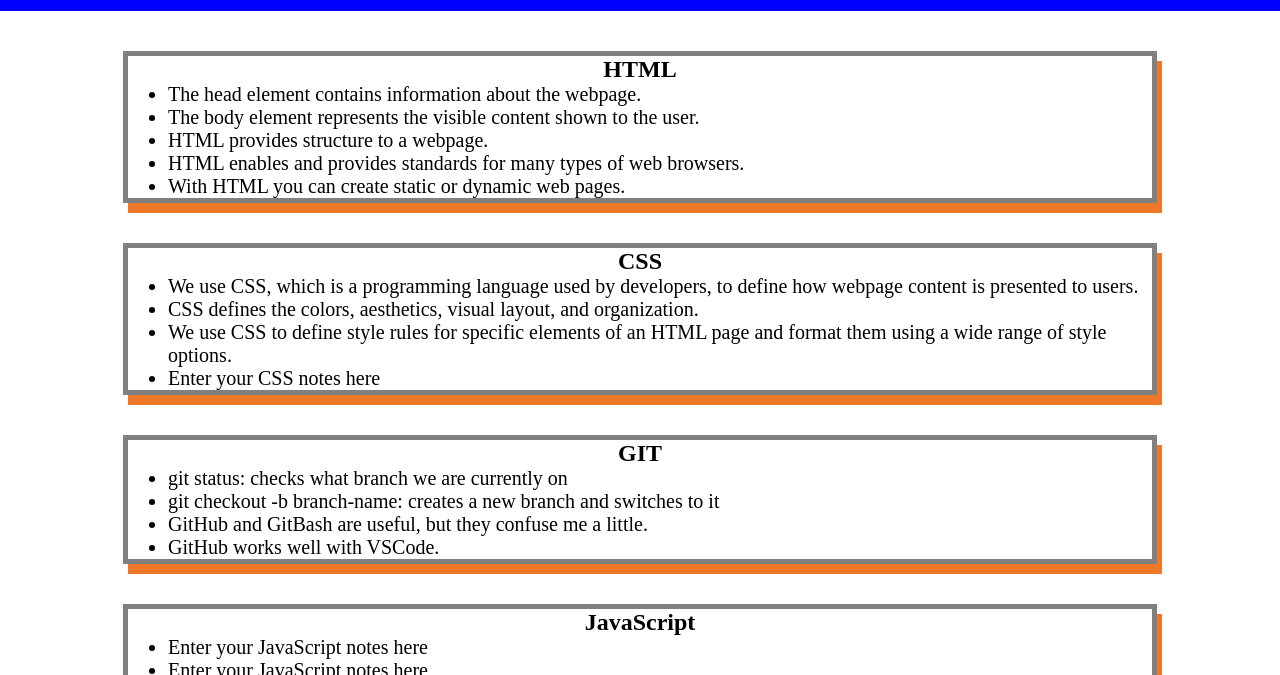
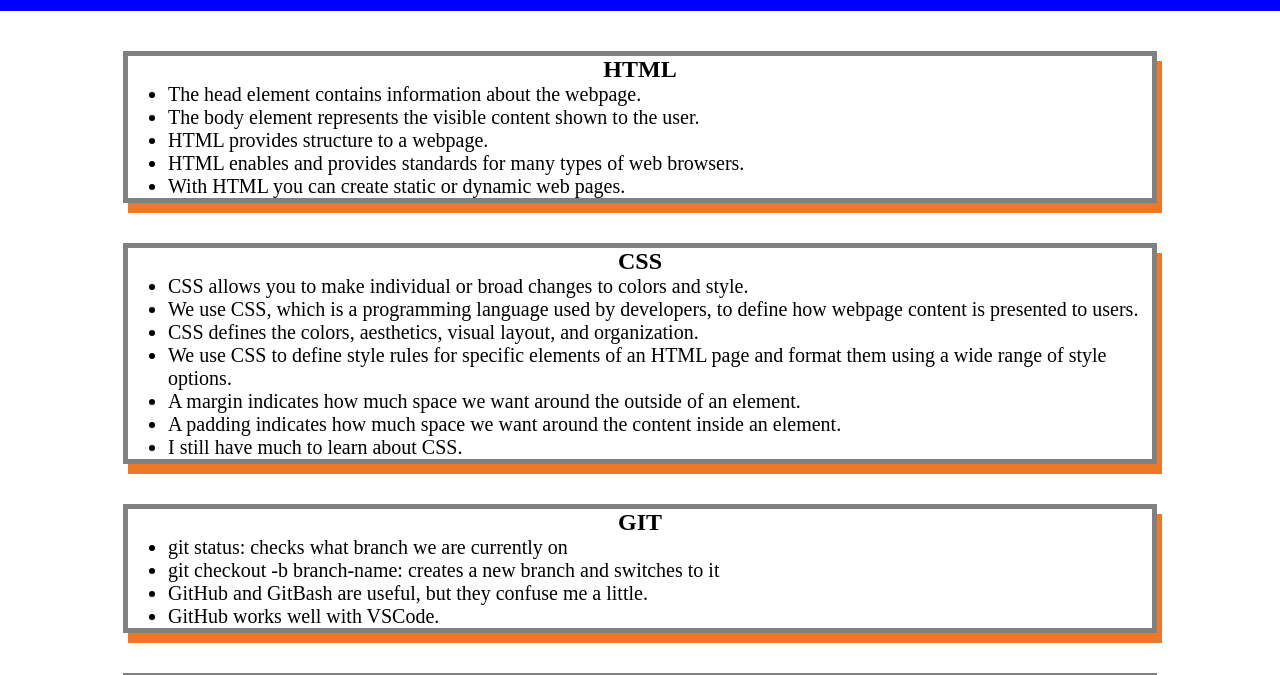
Before and after one commit to tuffythejeep/prework-study-guide, a plain HTML site: page index.html in a window 1280 px wide. Shown: the part 109-784 px from the top of the page. Drawn offline with Linux system fonts and the light colour scheme.

Commit message:
added comments to CSS section

```diff
--- a/index.html
+++ b/index.html
@@ -27,10 +27,13 @@
       <section class="card" id="css-section">
         <h2>CSS</h2>
         <ul>
+          <li> CSS allows you to make individual or broad changes to colors and style.</li>
           <li> We use CSS, which is a programming language used by developers, to define how webpage content is presented to users.</li>
           <li> CSS defines the colors, aesthetics, visual layout, and organization.</li>
           <li> We use CSS to define style rules for specific elements of an HTML page and format them using a wide range of style options.</li>
-          <li> Enter your CSS notes here</li>
+          <li> A margin indicates how much space we want around the outside of an element.</li>
+          <li> A padding indicates how much space we want around the content inside an element.</li>
+          <li> I still have much to learn about CSS.</li>
         </ul>
       </section>
 
```
